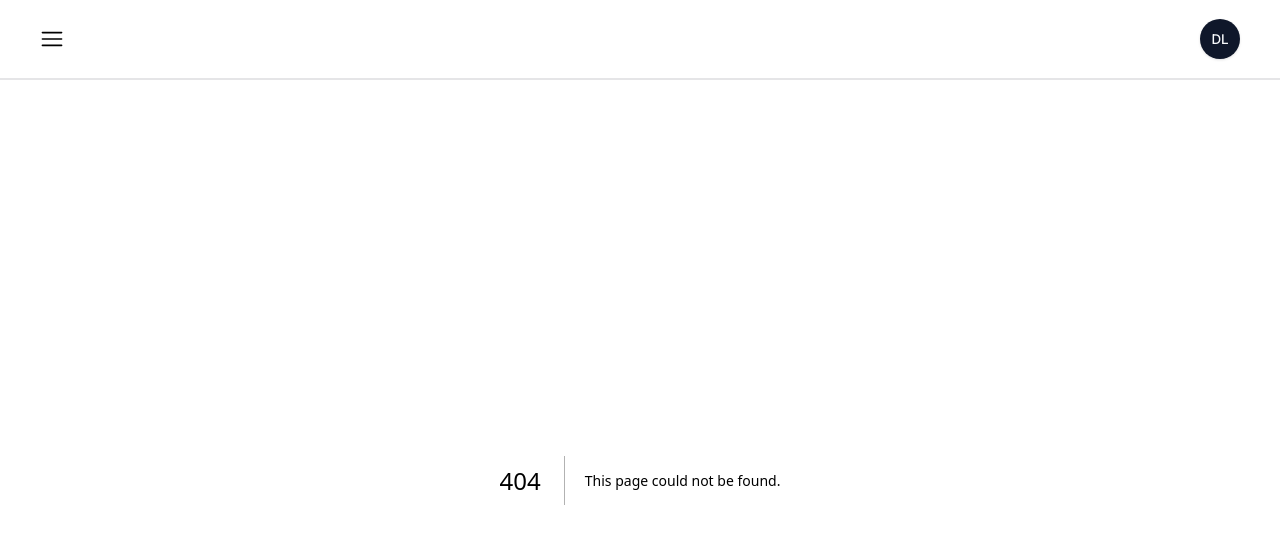
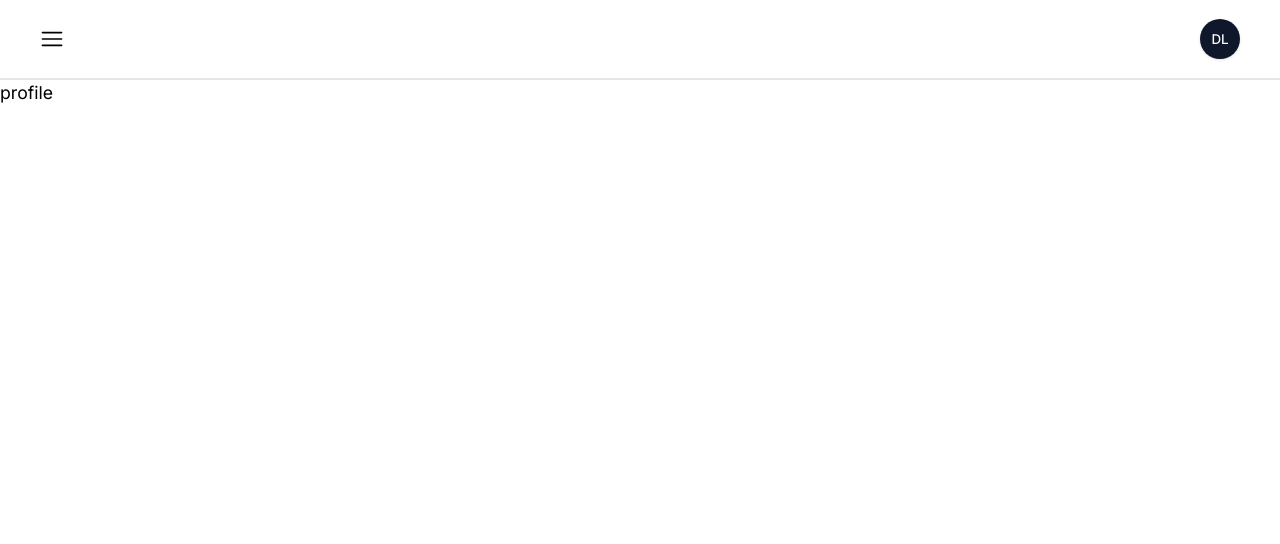
Before and after one commit to DLee1993/scribblepad, a Next.js app: page /profile in a window 1280 px wide. Before the commit this address had no page. Shown: the top 544 px of the page. Built offline with nearby package versions, Linux system fonts and the light colour scheme.

Commit message:
changed the settings page to profile

```diff
--- /dev/null
+++ b/app/(pages)/profile/page.tsx
@@ -0,0 +1,5 @@
+export default function page() {
+  return (
+    <div>profile</div>
+  )
+}
```
